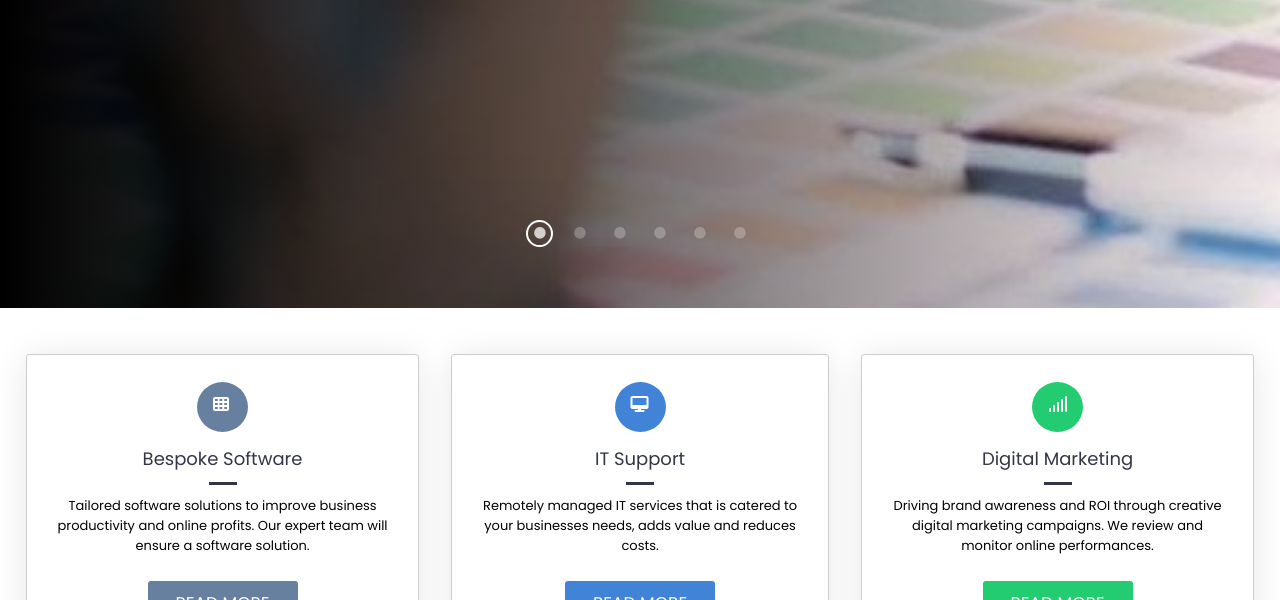
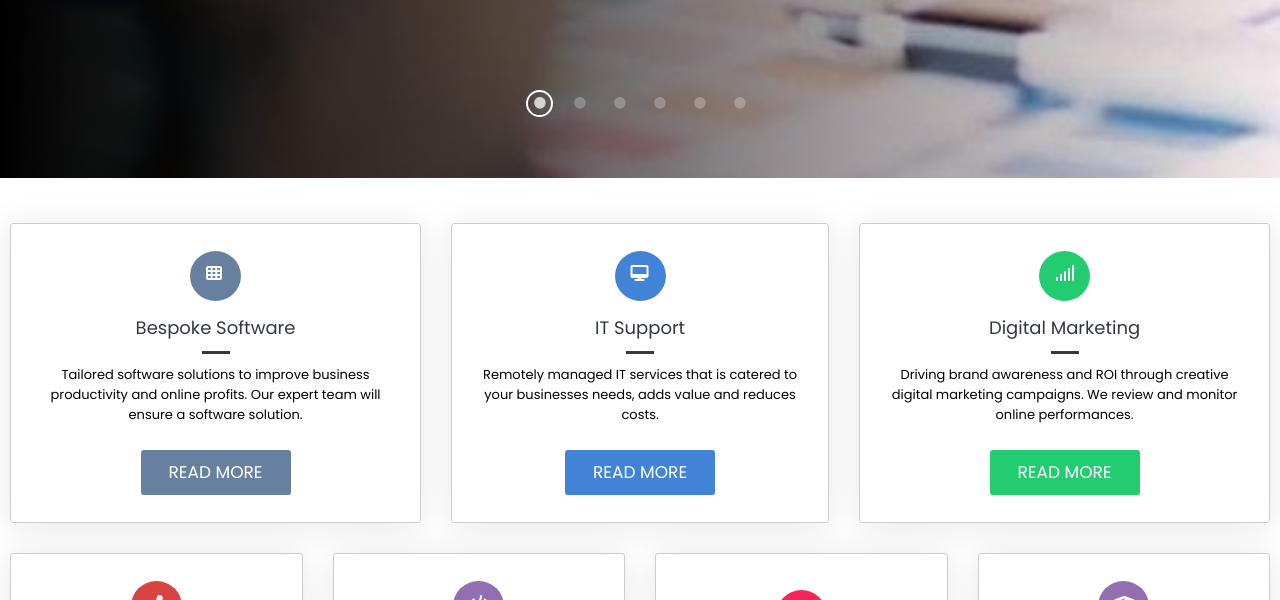
Before and after one commit to Orctooth/PHP_Reflection, a PHP site: page / in a window 1280 px wide. Shown: the part 2000-2600 px from the top of the page. Run offline with PHP 8.4, Linux system fonts and the light colour scheme; some libraries are stand-ins or nearby versions; some web fonts are replaced.

Commit message:
All feedback actioned ready to add to portfolio as sub-domain

```diff
--- a/css/styles.css
+++ b/css/styles.css
@@ -632,7 +632,7 @@
 
 .banner {
   width: 100vw;
-  height: 80vh;
+  height: 75vh;
   padding: 0 0;
 }
 .banner > .banner-overlay {
@@ -683,7 +683,7 @@
   background-size: cover;
 }
 .banner > .banner-overlay > .slides {
-  height: 80vh;
+  height: 75vh;
   width: 100%;
   padding: 0 0;
   background-repeat: no-repeat;
@@ -779,7 +779,7 @@
   text-align: center;
   border: 1px solid #ccc;
   border-radius: 3px;
-  margin: 1rem 1rem;
+  margin: 15px 0;
 }
 .nav-cards > .xl-row-nav > .card-nav > p, .nav-cards .xxl-row-nav .lg-row-nav > .card-nav > p {
   font-size: 0.8125rem;
@@ -1795,6 +1815,19 @@
     justify-content: space-around;
     margin: 0 auto;
   }
+
+  .card-bespoke, .card-telecoms, .card-security {
+    margin-right: 15px !important;
+  }
+
+  .card-IT {
+    margin-right: 15px !important;
+    margin-left: 15px !important;
+  }
+
+  .card-marketing, .card-web, .card-schools {
+    margin-left: 15px !important;
+  }
 }
 @media only screen and (min-width: 1260px) {
   .nav-cards {
@@ -1842,10 +1891,28 @@
     float: left;
     margin: 0 auto;
   }
+
+  .card-bespoke {
+    margin-right: 15px !important;
+  }
+
+  .card-IT {
+    margin-right: 15px !important;
+    margin-left: 15px !important;
+  }
+
+  .card-marketing {
+    margin-left: 15px !important;
+  }
 }
 @-moz-document url-prefix() {
   .card-nav > p {
     margin-bottom: 15px;
+  }
+}
+@media only screen and (max-width: 768px) {
+  .card-news {
+    margin: 20px 20px !important;
   }
 }
 @media only screen and (min-width: 768px) {
--- a/index.html
+++ b/index.html
@@ -866,7 +866,7 @@
                         </div>
                     </div>
 
-                    <div class="card card-news">
+                    <div class="card card-news second-news">
                         <a class="minilink" href="">NEWS</a>
                         <div class="news-image">
                             <div class="img-overlay">
--- a/scss/_media-queries.scss
+++ b/scss/_media-queries.scss
@@ -349,6 +363,17 @@
         margin: 0 auto;
     }
 
+    .card-bespoke, .card-telecoms, .card-security{
+        margin-right: 15px !important;
+    }
+    .card-IT{
+        margin-right: 15px !important;
+        margin-left: 15px !important;
+    }
+    .card-marketing, .card-web, .card-schools{
+        margin-left: 15px !important;
+    }
+
 
 
 }
@@ -404,6 +445,17 @@
         float:left;
         margin: 0 auto;
     }
+    .card-bespoke{
+        margin-right: 15px !important;
+    }
+    .card-IT{
+        margin-right: 15px !important;
+        margin-left: 15px !important;
+    }
+    .card-marketing{
+        margin-left: 15px !important;
+    }
+
 
 
 
--- a/scss/styles.scss
+++ b/scss/styles.scss
@@ -775,7 +775,7 @@
 .banner{
 
    width: 100vw;
-   height: 80vh;
+   height: 75vh;
     padding: 0 0;
     & > .banner-overlay{
         width: 100%;
@@ -826,7 +826,7 @@
             }
         }
         & > .slides{
-            height: 80vh;
+            height: 75vh;
             width: 100%;
             padding: 0 0;
             background-repeat: no-repeat;
@@ -942,7 +942,7 @@
             text-align: center;
             border: 1px solid #ccc;
             border-radius: 3px;
-            margin: 1rem 1rem;
+            margin: 15px 0;
 
             & >p{
                 font-size: .8125rem;
@@ -1184,7 +1184,7 @@
 
     & > p,h2{
         color:#fff;
-        padding: 15px 15px;
+        padding: 15px 0px;
 
         strong{
             font-weight: 600;
@@ -1208,7 +1208,7 @@
         line-height: 35px;
         margin-top: 15px;
         margin-bottom: 30px;
-        margin-left:15px;
+        //margin-left:15px;
         justify-content: space-between;
 
         & > a{
@@ -1273,6 +1273,14 @@
 
         & > .card-news{
             margin: 20px 20px;
+            &:first-of-type{
+                margin-right: 20px;
+                margin-left: 0px;
+            }
+            &:last-of-type{
+                margin-left: 20px;
+                margin-right: 0px;
+            }
 
             & > .minilink{
                 position: absolute;
@@ -1739,7 +1747,8 @@
             display: flex;
             flex-direction: column;
             padding: 30px 30px;
-            margin: 0 auto;
+            //margin: 0 auto;
+            flex-grow: 1;
 
 
             // targets all divs which are direct children of footer-content
```
Also changed, not shown: other parts of css/styles.css (+50 -6 lines), other parts of scss/_media-queries.scss (+56 -17 lines), 1 other file.
